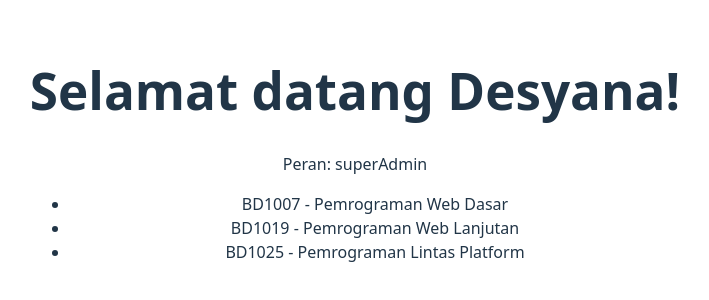
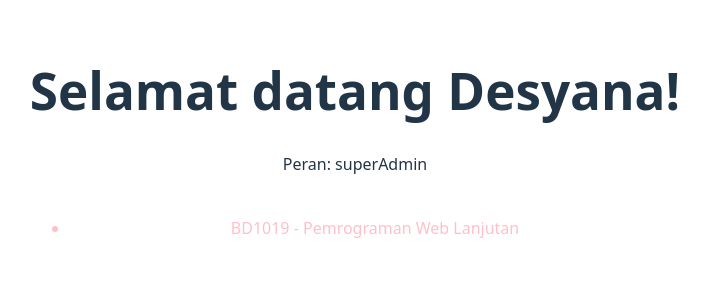
Before and after one commit to XanderEcran/latihan_react, a React (Vite) app: page / in a window 1280 px wide. Shown: the part 246-546 px from the top of the page, without its empty margins (285-994 px from the left). Built offline with nearby package versions, Linux system fonts and the light colour scheme.

Commit message:
Latihan 7

```diff
--- a/src/components/Matkul.jsx
+++ b/src/components/Matkul.jsx
@@ -1,6 +1,6 @@
 function Matkul ({ kode, nama }) {
     return (
-        <li>
+        <li style={{ color: kode == 'BD1019' ? 'pink' : 'white' }} >
         {kode} - {nama}
         </li>
     );
```
